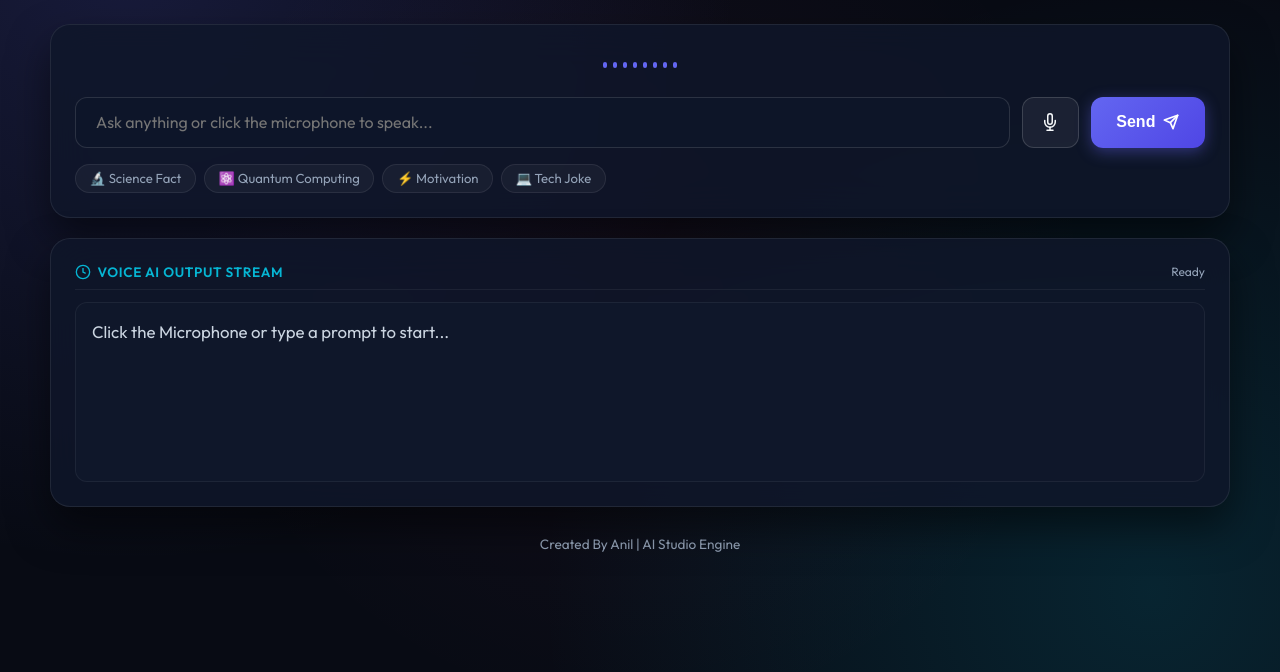
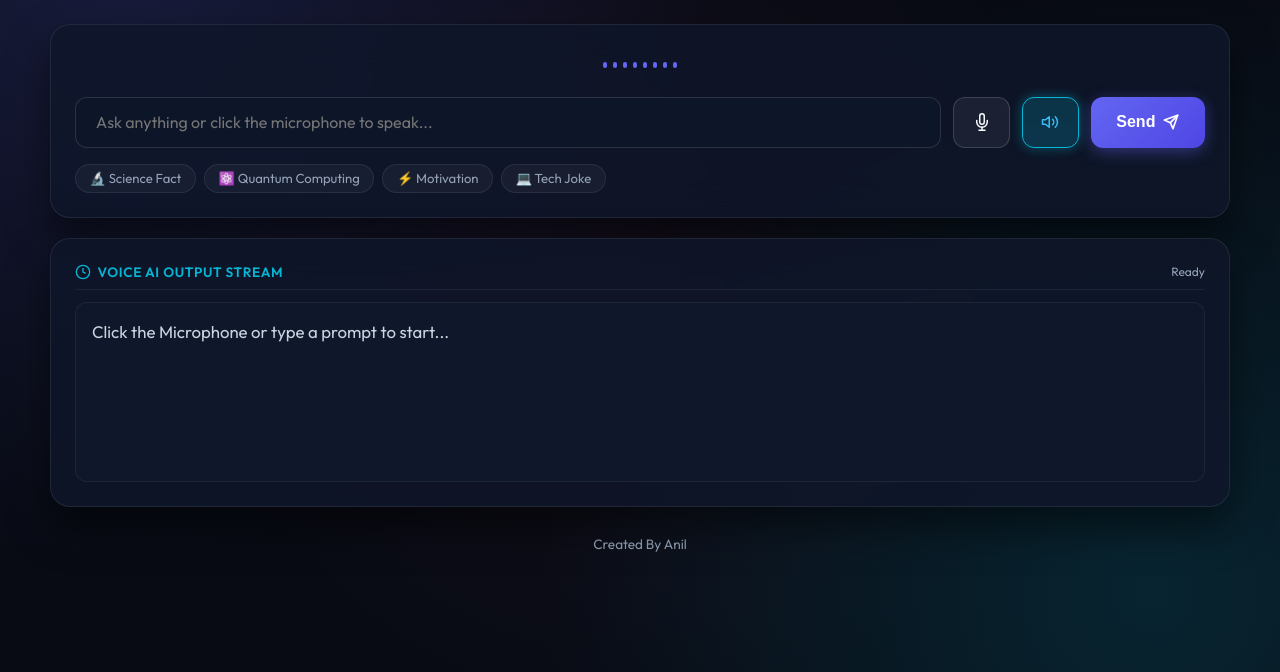
Before and after one commit to anil-1222222/Gen1, a Flask app: page / in a window 1280 px wide. Shown: the part 128-800 px from the top of the page. Run offline with Flask 3, Linux system fonts and the light colour scheme.

Commit message:
Add Speaker ON/OFF toggle button to Voice AI Chat input control bar

```diff
--- a/templates/index.html
+++ b/templates/index.html
@@ -4,7 +4,7 @@
 <head>
     <meta charset="UTF-8">
     <meta name="viewport" content="width=device-width, initial-scale=1.0">
-    <title>Anil - AI Studio & LeetCode Arena</title>
+    <title>Anil - AI Studio</title>
     <link rel="preconnect" href="https://fonts.googleapis.com">
     <link rel="preconnect" href="https://fonts.gstatic.com" crossorigin>
     <link href="https://fonts.googleapis.com/css2?family=Outfit:wght@300;400;500;600;700&family=JetBrains+Mono:wght@400;500&display=swap" rel="stylesheet">
@@ -211,7 +211,7 @@
             box-shadow: 0 0 0 3px var(--primary-glow);
         }
 
-        button.btn-mic {
+        button.btn-mic, button.btn-speaker {
             background: rgba(255, 255, 255, 0.06);
             border: 1px solid rgba(255, 255, 255, 0.15);
             color: var(--text-main);
@@ -224,10 +224,23 @@
             justify-content: center;
         }
 
-        button.btn-mic:hover {
+        button.btn-mic:hover, button.btn-speaker:hover {
             background: rgba(99, 102, 241, 0.2);
             border-color: var(--primary);
             color: #a5b4fc;
+        }
+
+        button.btn-speaker.active {
+            background: rgba(6, 182, 212, 0.2);
+            border-color: var(--accent);
+            color: #38bdf8;
+            box-shadow: 0 0 12px var(--accent-glow);
+        }
+
+        button.btn-speaker.muted {
+            background: rgba(239, 68, 68, 0.15);
+            border-color: rgba(239, 68, 68, 0.3);
+            color: #f87171;
         }
 
         button.btn-mic.listening {
@@ -550,12 +563,21 @@
                 <div class="input-group">
                     <input type="text" id="prompt-input" placeholder="Ask anything or click the microphone to speak..." required>
 
+                    <!-- Microphone Button -->
                     <button type="button" id="mic-btn" class="btn-mic" onclick="toggleSpeechRecognition()" title="Click to speak">
                         <svg width="18" height="18" viewBox="0 0 24 24" fill="none" stroke="currentColor" stroke-width="2" stroke-linecap="round" stroke-linejoin="round">
                             <path d="M12 1a3 3 0 0 0-3 3v8a3 3 0 0 0 6 0V4a3 3 0 0 0-3-3z"></path>
                             <path d="M19 10v2a7 7 0 0 1-14 0v-2"></path>
                             <line x1="12" y1="19" x2="12" y2="23"></line>
                             <line x1="8" y1="23" x2="16" y2="23"></line>
+                        </svg>
+                    </button>
+
+                    <!-- Speaker ON/OFF Button -->
+                    <button type="button" id="speaker-btn" class="btn-speaker active" onclick="toggleSpeaker()" title="Speaker: ON">
+                        <svg id="speaker-icon" width="18" height="18" viewBox="0 0 24 24" fill="none" stroke="currentColor" stroke-width="2" stroke-linecap="round" stroke-linejoin="round">
+                            <polygon points="11 5 6 9 2 9 2 15 6 15 11 19 11 5"></polygon>
+                            <path d="M19.07 4.93a10 10 0 0 1 0 14.14M15.54 8.46a5 5 0 0 1 0 7.07"></path>
                         </svg>
                     </button>
 
@@ -744,7 +766,7 @@
         </div>
 
         <footer>
-            Created By Anil | AI Studio Engine
+            Created By Anil
         </footer>
     </div>
 
@@ -752,6 +774,7 @@
         let currentMode = 'voice';
         let isListening = false;
         let isSpeaking = false;
+        let isSpeakerEnabled = true;
         let recognition = null;
         let eventSource = null;
         let sentenceBuffer = "";
@@ -775,6 +798,25 @@
         }
         updateStatsUI();
 
+        // Speaker ON/OFF Toggle
+        function toggleSpeaker() {
+            isSpeakerEnabled = !isSpeakerEnabled;
+            const btn = document.getElementById('speaker-btn');
+            const icon = document.getElementById('speaker-icon');
+            if (isSpeakerEnabled) {
+                btn.classList.add('active');
+                btn.classList.remove('muted');
+                btn.title = "Speaker: ON";
+                icon.innerHTML = `<polygon points="11 5 6 9 2 9 2 15 6 15 11 19 11 5"></polygon><path d="M19.07 4.93a10 10 0 0 1 0 14.14M15.54 8.46a5 5 0 0 1 0 7.07"></path>`;
+            } else {
+                btn.classList.remove('active');
+                btn.classList.add('muted');
+                btn.title = "Speaker: OFF";
+                if ('speechSynthesis' in window) window.speechSynthesis.cancel();
+                icon.innerHTML = `<polygon points="11 5 6 9 2 9 2 15 6 15 11 19 11 5"></polygon><line x1="23" y1="9" x2="17" y2="15"></line><line x1="17" y1="9" x2="23" y2="15"></line>`;
+            }
+        }
+
         // Voice Synthesis Engine Setup
         function initVoices() {
             if (!('speechSynthesis' in window)) return;
@@ -789,7 +831,7 @@
         }
 
         function speakSentence(text) {
-            if (!('speechSynthesis' in window)) return;
+            if (!isSpeakerEnabled || !('speechSynthesis' in window)) return;
             const clean = text.trim();
             if (!clean) return;
 
@@ -868,7 +910,6 @@
         }
 
         async function toggleSpeechRecognition() {
-            // Cancel ongoing TTS when user clicks mic
             if ('speechSynthesis' in window) {
                 window.speechSynthesis.cancel();
             }
@@ -879,7 +920,6 @@
                 return;
             }
 
-            // Explicitly request microphone permission
             try {
                 if (navigator.mediaDevices && navigator.mediaDevices.getUserMedia) {
                     await navigator.mediaDevices.getUserMedia({ audio: true });
```
